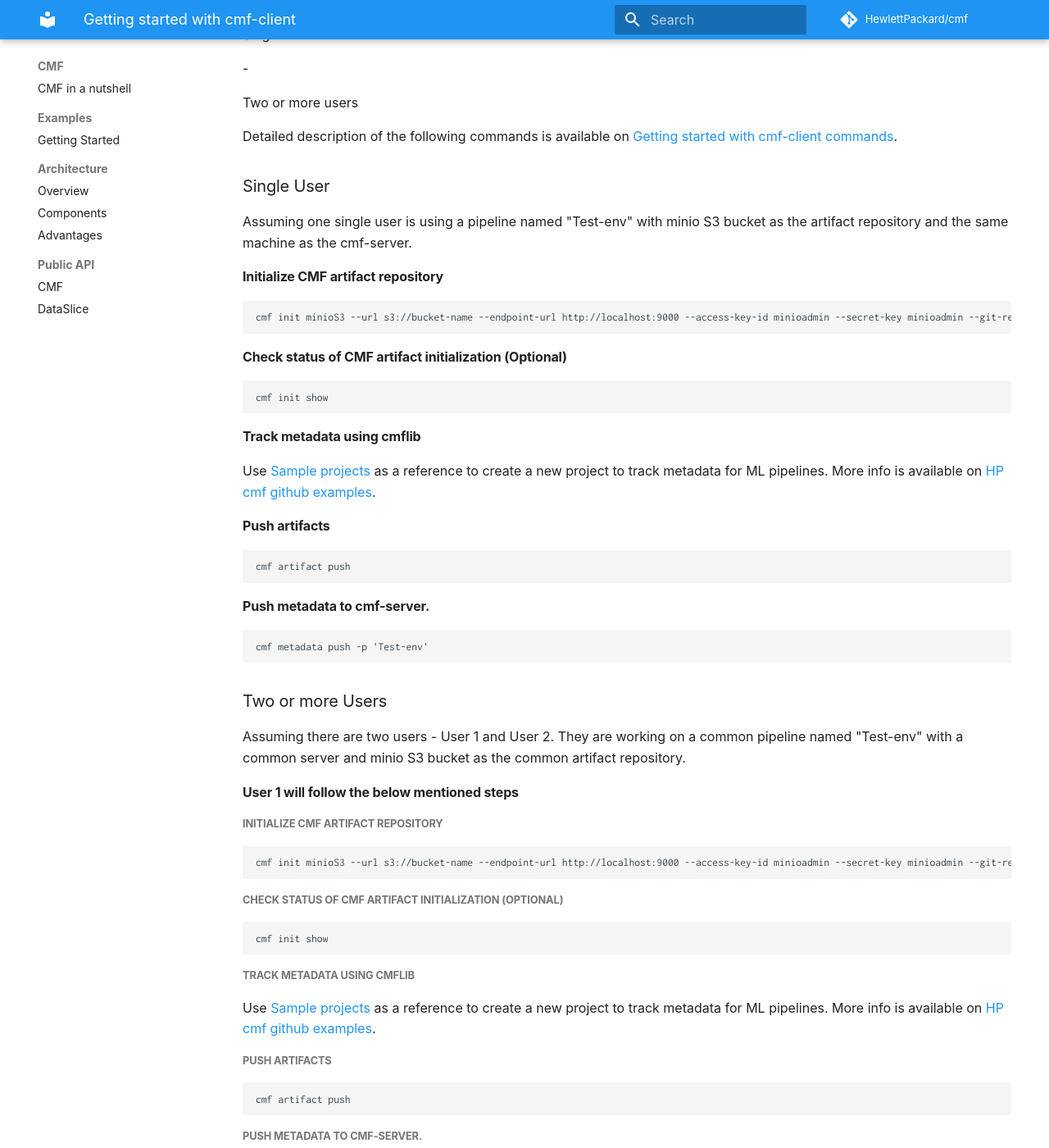
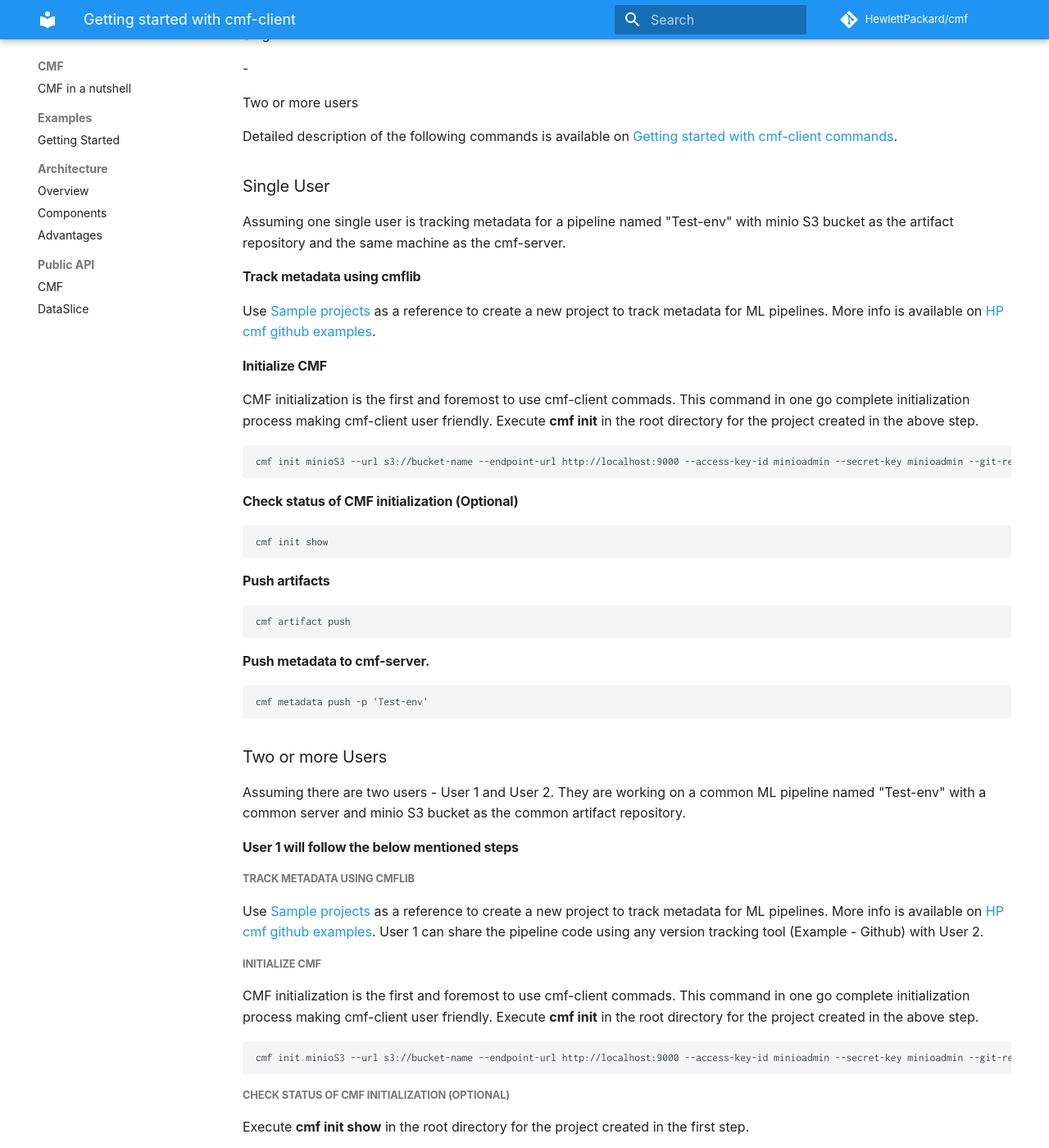
Before and after one commit to HewlettPackard/cmf, an MkDocs documentation site: the page built from docs/cmf_client/step-by-step.md, in a window 1280 px wide and 1400 px high, scrolled down 1033 px. Shown: the whole window at 82% size. Built offline with MkDocs 1.6.1 and Material for MkDocs 9.7.7, drawn with Linux system fonts in a browser that asks for light colours; some web fonts are replaced; comment, search, counter and statistics services are not loaded; some of the changed text lies outside the part shown.

Commit message:
Update step-by-step.md

````diff
--- a/docs/cmf_client/step-by-step.md
+++ b/docs/cmf_client/step-by-step.md
@@ -29,18 +29,19 @@ The two most basic ways to use cmf-client are as follows:
 Detailed description of the following commands is available on [Getting started with cmf-client commands](https://github.com/varkha-d-sharma/cmf/blob/cmf_with_client_server/docs/cmf_client/cmf_client.md).
 
 ### Single User
-Assuming one single user is using a pipeline named "Test-env" with minio S3 bucket as the artifact repository and the same machine as the cmf-server.
-#### Initialize CMF artifact repository
+Assuming one single user is tracking metadata for a pipeline named "Test-env" with minio S3 bucket as the artifact repository and the same machine as the cmf-server.
+#### Track metadata using cmflib
+Use [Sample projects](https://github.com/HewlettPackard/cmf/tree/master/examples) as a reference to create a new project to track metadata for ML pipelines.
+More info is available on [HP cmf github examples](https://hewlettpackard.github.io/cmf/examples/getting_started/).
+#### Initialize CMF
+CMF initialization is the first and foremost to use cmf-client commads. This command in one go complete initialization process making cmf-client user friendly. Execute **cmf init** in the root directory for the project created in the above step.
 ```
 cmf init minioS3 --url s3://bucket-name --endpoint-url http://localhost:9000 --access-key-id minioadmin --secret-key minioadmin --git-remote-url https://github.com/user/experiment-repo.git --cmf-server-ip http://127.0.0.1:80
 ```
-#### Check status of CMF artifact initialization (Optional)
+#### Check status of CMF initialization (Optional)
 ```
 cmf init show
 ```
-#### Track metadata using cmflib
-Use [Sample projects](https://github.com/HewlettPackard/cmf/tree/master/examples) as a reference to create a new project to track metadata for ML pipelines.
-More info is available on [HP cmf github examples](https://hewlettpackard.github.io/cmf/examples/getting_started/).
 #### Push artifacts
 ```
 cmf artifact push
@@ -50,43 +51,55 @@ cmf artifact push
 cmf metadata push -p 'Test-env'
 ```
 ### Two or more Users
-Assuming there are two users - User 1 and User 2. They are working on a common pipeline named "Test-env" with a common server and minio S3 bucket as the common artifact repository.
+Assuming there are two users - User 1 and User 2. They are working on a common ML pipeline named "Test-env" with a common server and minio S3 bucket as the common artifact repository.
 
 #### User 1 will follow the below mentioned steps
-##### Initialize CMF artifact repository
+##### Track metadata using cmflib
+Use [Sample projects](https://github.com/HewlettPackard/cmf/tree/master/examples) as a reference to create a new project to track metadata for ML pipelines.
+More info is available on [HP cmf github examples](https://hewlettpackard.github.io/cmf/examples/getting_started/). User 1 can share the pipeline code using any version tracking tool (Example - Github) with User 2.
+##### Initialize CMF
+CMF initialization is the first and foremost to use cmf-client commads. This command in one go complete initialization process making cmf-client user friendly. Execute **cmf init** in the root directory for the project created in the above step.
+```
+cmf init minioS3 --url s3://bucket-name --endpoint-url http://localhost:9000 --access-key-id minioadmin --secret-key minioadmin --git-remote-url https://github.com/user/experiment-repo.git --cmf-server-ip http://x.x.x.x:8080
+```
+##### Check status of CMF initialization (Optional)
+Execute **cmf init show** in the root directory for the project created in the first step.
+```
+cmf init show
+```
+##### Push artifacts
+Execute **cmf artifact** in the root directory for the project created in the first step.
+```
+cmf artifact push
+```
+##### Push metadata to cmf-server.
+Execute **cmf metadata** in the root directory for the project created in the first step.
+```
+cmf metadata push -p 'Test-env'
+```
+#### User 2 will follow the below mentioned steps
+In order to make process easier and smoother, User 2 do not need to have ML pipeline code (created by User 1) on the environment.
+#### Create a folder
+```
+mkdir download_artifacts
+```
+##### Initialize CMF
+Execute **cmf init** command in the `download_artifacts` folder.
 ```
 cmf init minioS3 --url s3://bucket-name --endpoint-url http://localhost:9000 --access-key-id minioadmin --secret-key minioadmin --git-remote-url https://github.com/user/experiment-repo.git --cmf-server-ip http://x.x.x.x:8080
 ```
 ##### Check status of CMF artifact initialization (Optional)
-```
-cmf init show
-```
-##### Track metadata using cmflib
-Use [Sample projects](https://github.com/HewlettPackard/cmf/tree/master/examples) as a reference to create a new project to track metadata for ML pipelines.
-More info is available on [HP cmf github examples](https://hewlettpackard.github.io/cmf/examples/getting_started/).
-##### Push artifacts
-```
-cmf artifact push
-```
-##### Push metadata to cmf-server.
-```
-cmf metadata push -p 'Test-env'
-```
-
-#### User 2 will follow the below mentioned steps
-##### Initialize CMF artifact repository
-```
-cmf init minioS3 --url s3://bucket-name --endpoint-url http://localhost:9000 --access-key-id minioadmin --secret-key minioadmin --git-remote-url https://github.com/user/experiment-repo.git --cmf-server-ip http://x.x.x.x:8080
-```
-##### Check status of CMF artifact initialization (Optional)
+Execute **cmf init show** command in the `download_artifacts` folder.
 ```
 cmf init show
 ```
 ##### Pull metadata from common CMF server
+Execute **cmf metadata** command in the `download_artifacts` folder.
 ```
 cmf metadata pull -p "Test-env"
 ```
 ##### Pull artifacts from common artifact repo.
+Execute **cmf artifact** command in the `download_artifacts` folder.
 ```
 cmf artifact pull -p "Test-env"
 ```
````
